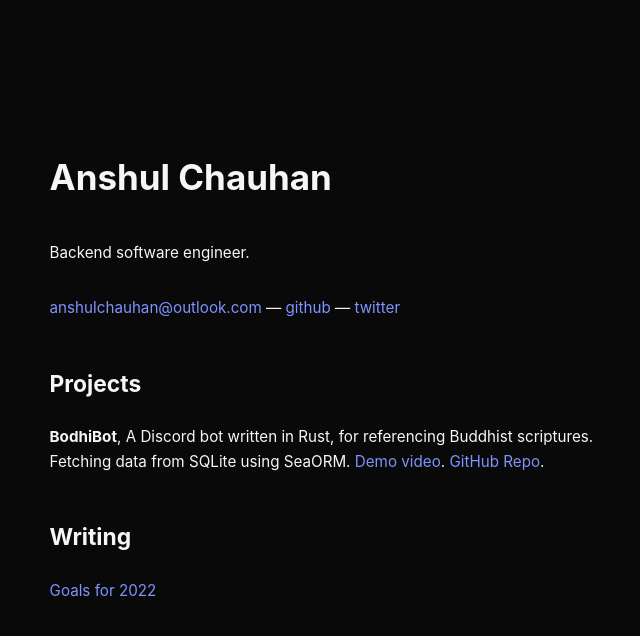
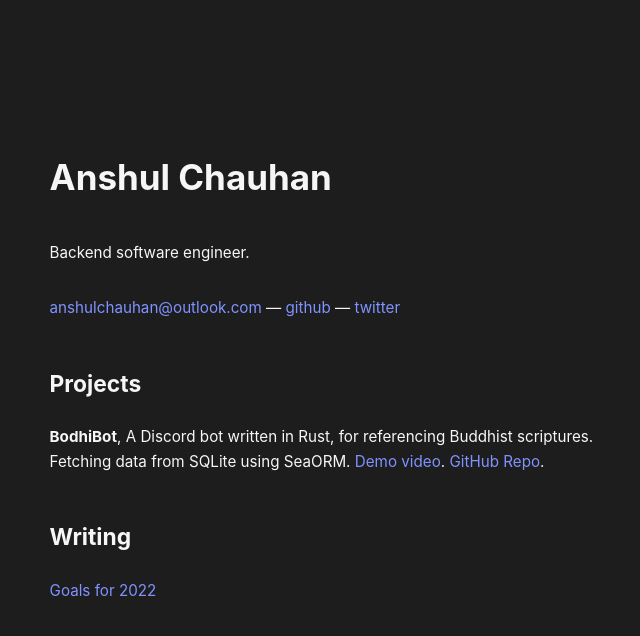
Before and after one commit to anshulxyz/anshulxyz.github.io, a Jekyll site: the page built from index.md, in a window 1280 px wide. Shown: the top 636 px of the page, without its empty margins (311-951 px from the left). Built offline with Jekyll 4.4.1, drawn with Linux system fonts in a browser that asks for light colours.

Commit message:
Lighten the dark background by 3%
- Add black background for code block

```diff
--- a/_sass/main.scss
+++ b/_sass/main.scss
@@ -7,7 +7,7 @@ html {
   line-height: 1.6;
   font-family: -apple-system, BlinkMacSystemFont, avenir next, avenir, segoe ui, helvetica neue, helvetica, Cantarell, Ubuntu, roboto, noto, arial, sans-serif;
   font-size: calc(1em * 0.95);
-  background-color: darken($color-gray-6, 10%);
+  background-color: darken($color-gray-6, 2%);
   color: $color-gray-1;
 }
 
@@ -103,3 +103,8 @@ ol {
 ol ol {
   padding-left: 1.3rem;
 }
+
+pre.highlight {
+  // border: 0.5rem solid red;
+  background: black;
+}
```
